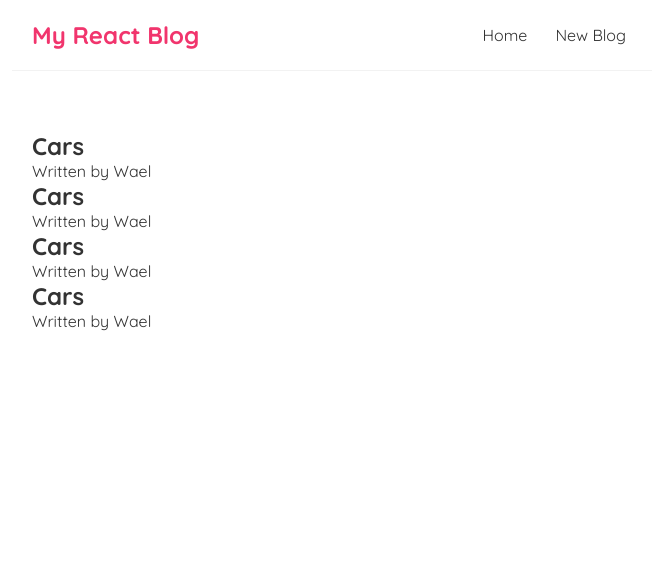
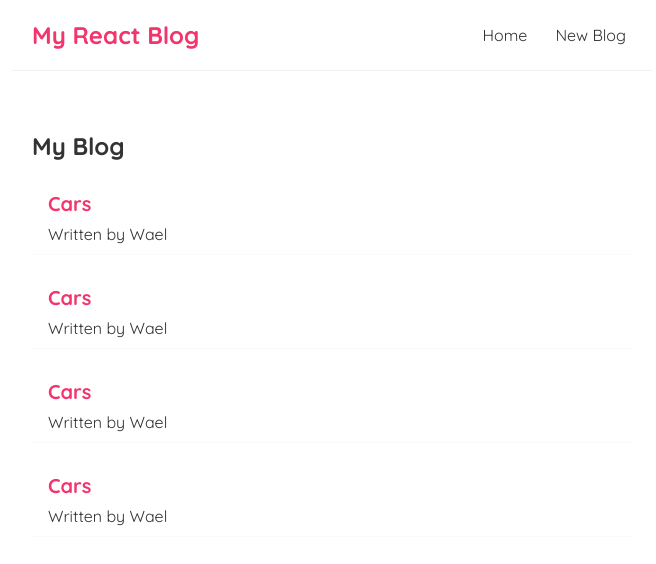
Before and after one commit to WaelYoussfi/React-Blog, a React (Create React App) app: page / in a window 1280 px wide. Shown: the top 564 px of the page, without its empty margins (308-964 px from the left). Built offline with nearby package versions, Linux system fonts and the light colour scheme.

Commit message:
added props blog and title

```diff
--- a/src/Home.js
+++ b/src/Home.js
@@ -1,4 +1,5 @@
 import { useState } from "react";
+import BlogList from "./blogList";
 
 const Home = () => {
   const [blog, setBlog] = useState([
@@ -9,12 +10,7 @@ const Home = () => {
   ]);
   return (
     <div className="home">
-      {blog.map((post) => (
-        <div className="blog-preview" key={post.id}>
-          <h2>{post.title}</h2>
-          <p>Written by {post.Author}</p>
-        </div>
-      ))}
+      <BlogList blog={blog} title="My Blog" />
     </div>
   );
 };
--- /dev/null
+++ b/src/blogList.js
@@ -0,0 +1,15 @@
+const BlogList = ({ blog, title }) => {
+  return (
+    <div className="blog-list">
+      <h2>{title}</h2>
+      {blog.map((post) => (
+        <div className="blog-preview" key={post.id}>
+          <h2>{post.title}</h2>
+          <p>Written by {post.Author}</p>
+        </div>
+      ))}
+    </div>
+  );
+};
+
+export default BlogList;
--- a/src/index.css
+++ b/src/index.css
@@ -51,3 +51,24 @@
 
   padding: 20px;
 }
+/* blog previews / list */
+
+.blog-preview {
+  padding: 10px 16px;
+
+  margin: 20px 0;
+
+  border-bottom: 1px solid #fafafa;
+}
+
+.blog-preview:hover {
+  box-shadow: 1px 3px 5px rgba(0, 0, 0, 0.1);
+}
+
+.blog-preview h2 {
+  font-size: 20px;
+
+  color: #f1356d;
+
+  margin-bottom: 8px;
+}
```
